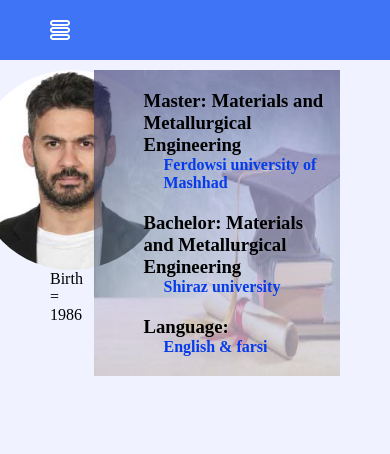
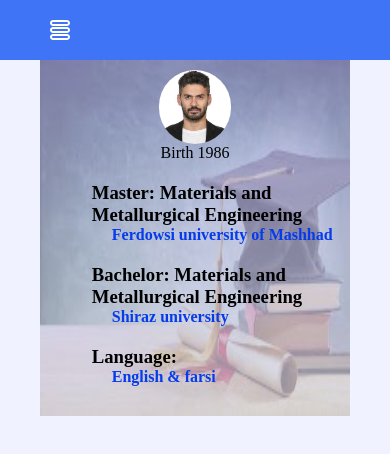
Before and after one commit to Aelianseh/AliBehrad-02, a React (Create React App) app: page /Education in a window 390 px wide. Shown: the top 454 px of the page. Built offline with nearby package versions, Linux system fonts and the light colour scheme.

Commit message:
resposible education page-finished

```diff
--- a/src/Components/Axx/Axx.module.css
+++ b/src/Components/Axx/Axx.module.css
@@ -1,13 +1,14 @@
 .leftaxx {
     display: flex;
     justify-content: center;
+    align-items: center;
     /* padding: 5px; */
     box-sizing: border-box;
-    height: 200px;
+    height: auto;
     /* background-color: red; */
 }
 
 .leftaxx img {
-    height: 100%;
-    border-radius: 100px;
+    border-radius: 100%;
+    width: 100%;
 }
--- a/src/Components/Cours/Cours.jsx
+++ b/src/Components/Cours/Cours.jsx
@@ -8,7 +8,7 @@
                     <div className={style.left}>
                         <Axx />
                         <div className={style.leftp}>
-                            Birth =	1986
+                            Birth 1986
                         </div>
                     </div>
                     <div className={style.right}>
--- a/src/Components/Cours/Cours.module.css
+++ b/src/Components/Cours/Cours.module.css
@@ -2,10 +2,12 @@
     display: flex;
     margin-top: 10px;
     justify-content: center;
+    align-items: center;
     padding: 10px;
     border-radius: 25px;
-     position: relative;
+    position: relative;
     z-index: 1;
+    /* background-color: yellow; */
 }
 
 .backcolor {
@@ -37,6 +39,8 @@
 
 .left {
     width: 15%;
+    box-sizing: border-box;
+    z-index: 1;
 }
 
 .leftp {
@@ -58,7 +62,7 @@
     overflow: hidden;
 }
 
-.right::before {
+.educ::before {
     content: "";
     background-image:
         linear-gradient(rgb(86 70 198 / 50%), rgb(161 171 192 / 50%)),
@@ -85,3 +89,20 @@
     color: rgb(5, 59, 235);
     margin-left: 20px;
 }
+
+
+@media screen and (max-width: 765px) {
+    .educ {
+        flex-direction: column;
+    }
+
+    .left {
+        width: 25%;
+        z-index: 1;
+    }
+
+    .leftp {
+        text-align: center;
+    }
+
+}
```
